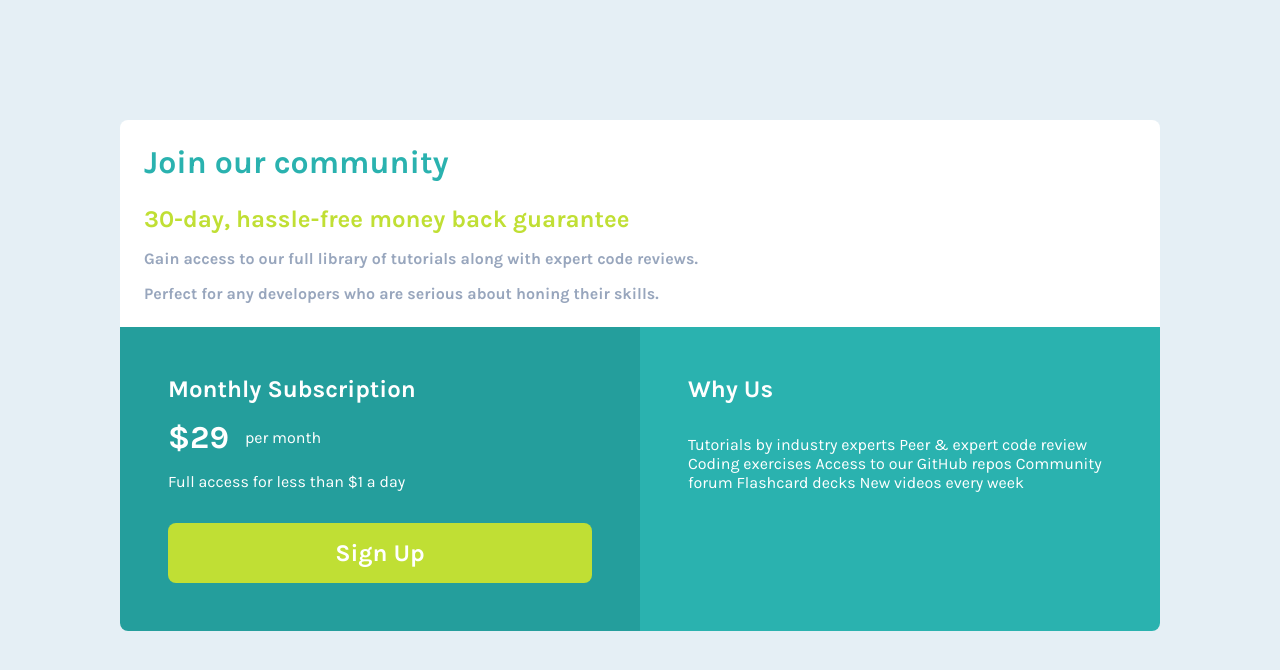
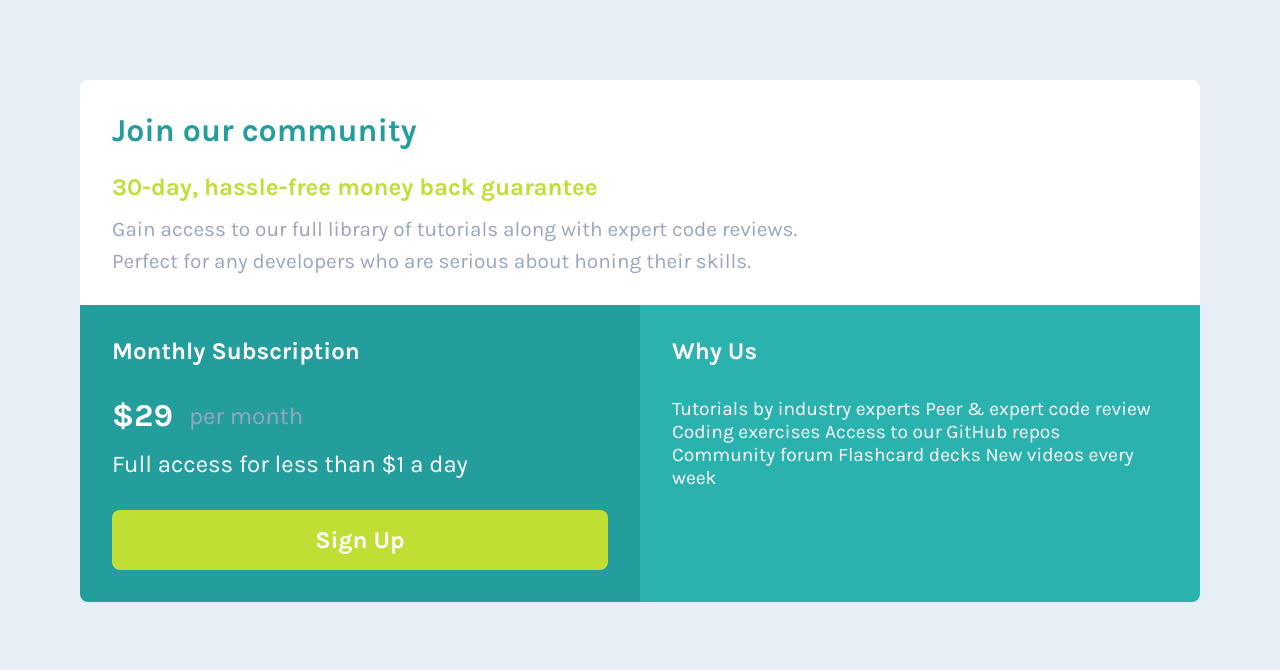
Before and after one commit to cold412/single-price-grid-component, a plain HTML site: page index.html in a window 1280 px wide. Drawn offline with Linux system fonts and the light colour scheme.

Commit message:
grid version

```diff
--- a/index.html
+++ b/index.html
@@ -32,7 +32,7 @@
       <h2>
         30-day, hassle-free money back guarantee
       </h2>
-      <h3>
+      <h3 id="space">
         Gain access to our full library of tutorials along with expert code
         reviews.
       </h3>
@@ -41,7 +41,6 @@
       </h3>
     </div>
 
-    <div class="bottom">
 
       <div class="left">
         <h3>
@@ -80,7 +79,6 @@
         </p>
       </div>
 
-    </div>
 
 
   </div>
--- a/styles/_bottom.scss
+++ b/styles/_bottom.scss
@@ -1,67 +1,57 @@
 @import 'variables';
-
-.bottom {
-    display: flex;
-    justify-items: center;
-}
 
 
 .left {
+    grid-area: left;
     background-color: $Cyan2;
-    width: 100vh;
-    padding: 3rem;
-    display: flex;
-    flex-direction: column;
+    padding: 4vh;
     color: white;
-    border-bottom-left-radius: 0.5rem;
-    h3 {
-        font-size: 1.5rem;
+        border-bottom-left-radius: 0.5rem;
+    h3{
+
+    font-size: 1.5rem;
+    }
+
+}
+
+.right {
+    grid-area: right;
+    background-color: $Cyan;
+    padding: 4vh;
+    color: white;
+        border-bottom-right-radius: 0.5rem;
+    h3{
+
+    font-size: 1.5rem;
+    }
+    p {
+        padding-top: 2rem;
+        font-size: 1.2rem;
     }
 }
+
+.full {
+    padding-top: 1rem;
+    font-size: 1.5rem;
+}
+
+.price {
+    display: flex;
+    flex-direction: row;
+    align-items: center;
+    padding-top: 2rem;
+    p {
+        padding-left: 1rem;
+        color: $GrayishBlue;
+    font-size: 1.5rem;
+    }
+}
+
 
 .button {
     background-color: $BrightYellow;
     text-align: center;
     padding: 1rem;
     border-radius: 0.5rem;
-    margin-top: rem;
+    margin-top: 2rem;
 }
-
-
-.price {
-    display: flex;
-    align-items: center;
-    padding-top: 1rem;
-    p{
-        padding-left: 1rem;
-    }
-
-
-}
-
-
-.full {
-    padding-top: 1rem;
-    padding-bottom: 2rem;
-    text-align: left;
-}
-
-
-
-
-
-.right {
-    background-color: $Cyan;
-    width: 100vh;
-    padding: 3rem;
-    display: flex;
-    flex-direction: column;
-    color: white;
-    border-bottom-right-radius: 0.5rem;
-    h3 {
-        font-size: 1.5rem;
-    }
-    p {
-        padding-top: 2rem;
-    }
-}
--- a/styles/_top.scss
+++ b/styles/_top.scss
@@ -2,21 +2,25 @@
 
 
 .topCont {
-    padding: 3vh;
+    grid-area: top;
+    background-color: white;
+    padding: 4vh;
     border-top-left-radius: 0.5rem;
     border-top-right-radius: 0.5rem;
-
-    h1{
-        color: $Cyan;
+    h1 {
+        color: $Cyan2;
         padding-bottom: 1.5rem;
     }
-    h2{
+    h2 {
         color: $BrightYellow;
+        padding-bottom: 1rem;
     }
     h3 {
         color: $GrayishBlue;
-        font-size: 1rem;
-        padding-top: 1rem;
+        font-weight: 400;
+        font-size: 1.3rem;
     }
-
+    #space {
+       padding-bottom: 0.5rem;
+    }
 }
--- a/styles/style.scss
+++ b/styles/style.scss
@@ -36,7 +36,6 @@ The designs were created to the following widths:
 * {
     margin: 0;
     padding: 0;
-    box-sizing: border-box;
     font-family: 'Karla', sans-serif;
 }
 
@@ -45,9 +44,32 @@ body {
 }
 
 .container {
-    display: flex;
-    flex-direction: column;
-    background-color: white;
-    margin: 15vh;
-    border-radius: 0.5rem;
+    display: grid;
+    margin: 10vh;
+    grid-template-columns: 1fr 1fr;
+    grid-template-rows: 2fr;
+    grid-template-areas:  'top top'
+                          'left right';
 }
+
+
+@media only screen and (max-width: 580px) {
+
+    .container{
+        margin: 2vh;
+    grid-template-columns: 1fr ;
+    grid-template-rows: 1fr;
+    grid-template-areas:  'top'
+                          'left'
+                          'right';
+
+    }
+
+
+    .left {
+        border-radius: 0rem;
+    }
+    .right {
+        border-bottom-left-radius: 0.5rem;
+    }
+  }
```
Also changed, not shown: styles/style.css, 1 other file.
